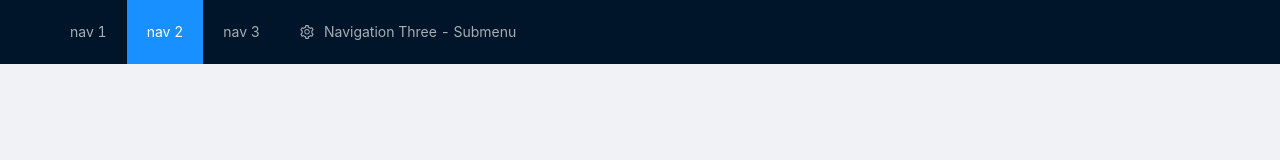
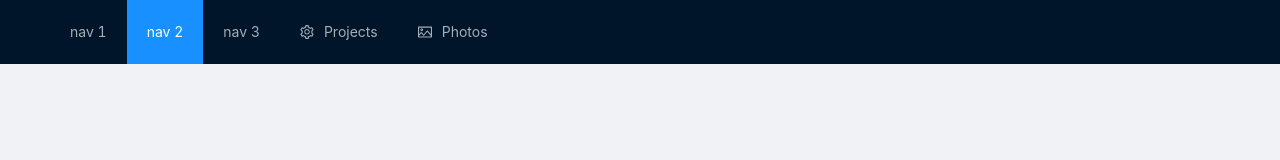
Before and after one commit to hpcreery/devtwins.js, a React (Create React App) app in the folder client/: page /1/1 in a window 1280 px wide. Shown: the top 160 px of the page. Built offline with nearby package versions, Linux system fonts and the light colour scheme.

Commit message:
header tweaks

```diff
--- a/client/src/components/Header.jsx
+++ b/client/src/components/Header.jsx
@@ -3,7 +3,8 @@ import { Layout, Affix, Button, Menu } from 'antd'
 import {
 	MailOutlined,
 	AppstoreOutlined,
-	SettingOutlined,
+  SettingOutlined,
+  PictureOutlined
 } from '@ant-design/icons'
 
 const { SubMenu } = Menu
@@ -22,7 +23,7 @@ export default class MainHeader extends Component {
             <Menu.Item key="3" className='Header-Menu-Item'>nav 3</Menu.Item>
             <SubMenu
               icon={<SettingOutlined />}
-              title='Navigation Three - Submenu'
+              title='Projects'
               className='Header-Menu-Item'
             >
               <Menu.ItemGroup title='Item 1'>
@@ -34,6 +35,13 @@ export default class MainHeader extends Component {
                 <Menu.Item key='setting:4'>Option 4</Menu.Item>
               </Menu.ItemGroup>
             </SubMenu>
+            <SubMenu
+              icon={<PictureOutlined />}
+              title='Photos'
+              className='Header-Menu-Item'
+            >
+              <Menu.Item key='photo:1'>Option 1</Menu.Item>
+            </SubMenu>
           </Menu>
         </Header>
 			</div>
```
